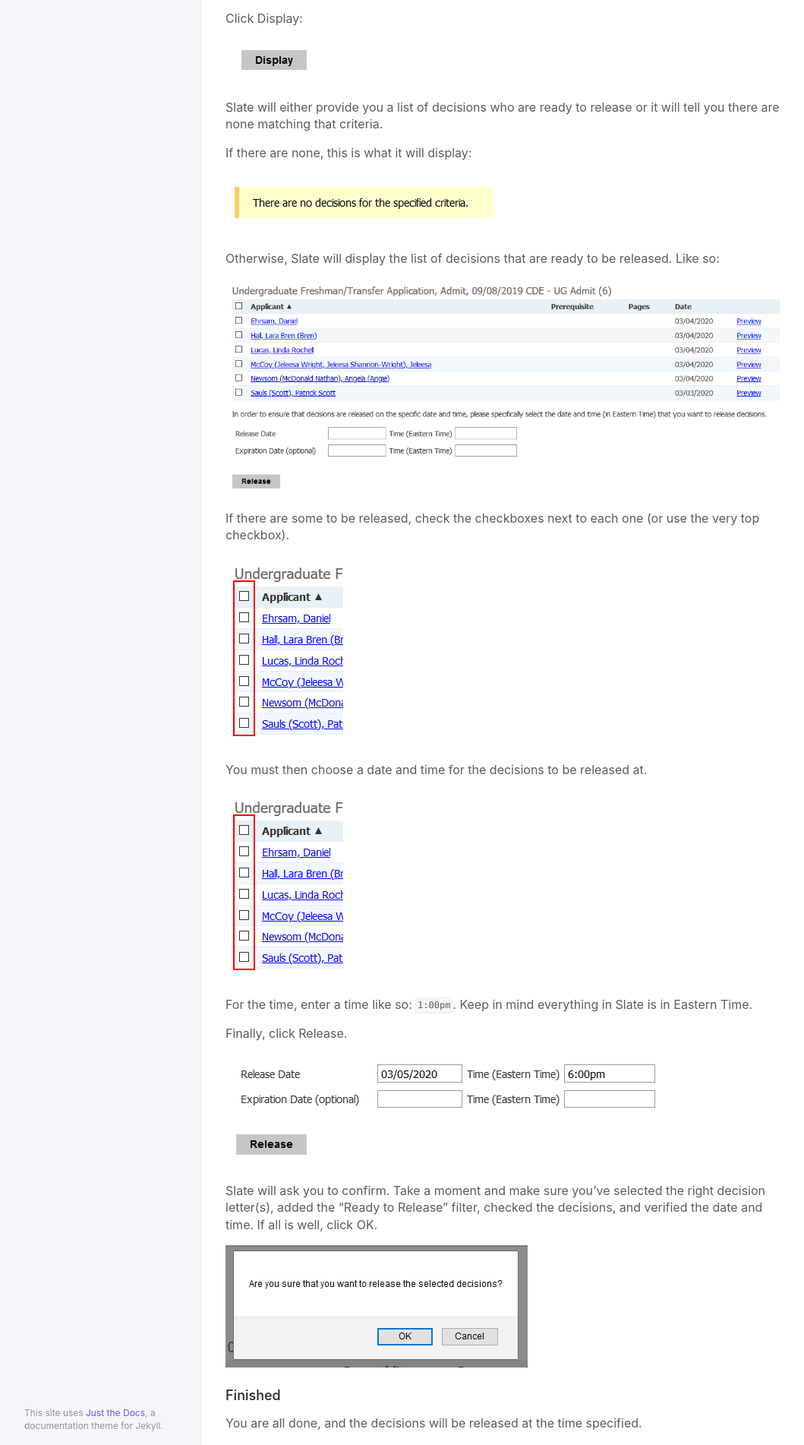
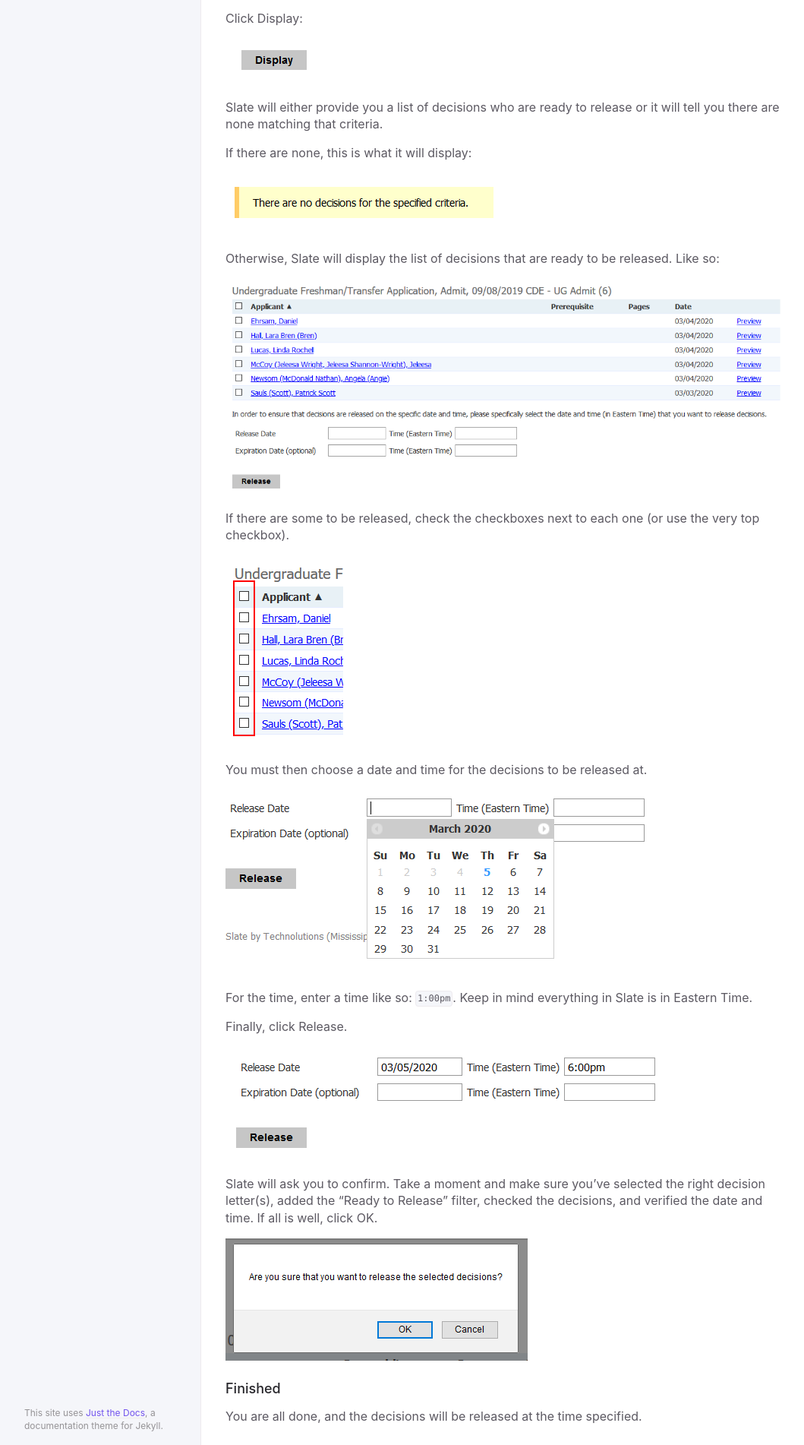
Before and after one commit to oretoise/docs, a Jekyll site: the page built from _docs/applications/releasing.md, in a window 1280 px wide. Shown: the part 3098-5000 px from the top of the page at 76% size, without its empty margins (91-1150 px from the left). Built offline with Jekyll 4.4.1, drawn with Linux system fonts in a browser that asks for light colours.

Commit message:
Minor fix on release decisions

```diff
--- a/_docs/applications/releasing.md
+++ b/_docs/applications/releasing.md
@@ -92,7 +92,7 @@ If there are some to be released, check the checkboxes next to each one (or use
 
 You must then choose a date and time for the decisions to be released at.
 
-![Date and time selection]({{site.url}}{{site.baseurl}}/assets/images/applications/release/decisions_checked.png)
+![Date and time selection]({{site.url}}{{site.baseurl}}/assets/images/applications/release/date_selection.png)
 
 For the time, enter a time like so: `1:00pm`. Keep in mind everything in Slate is in Eastern Time.
 
```
